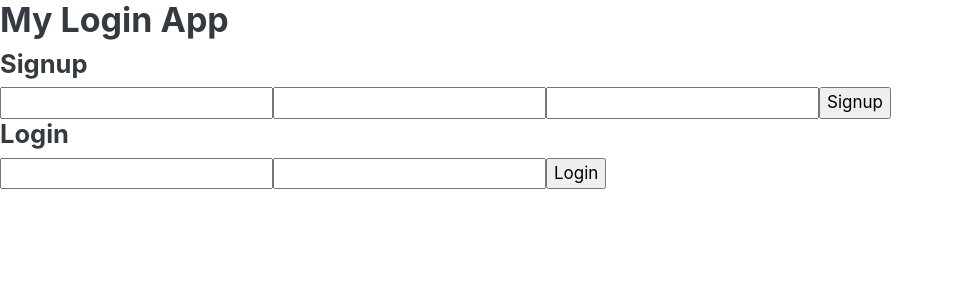
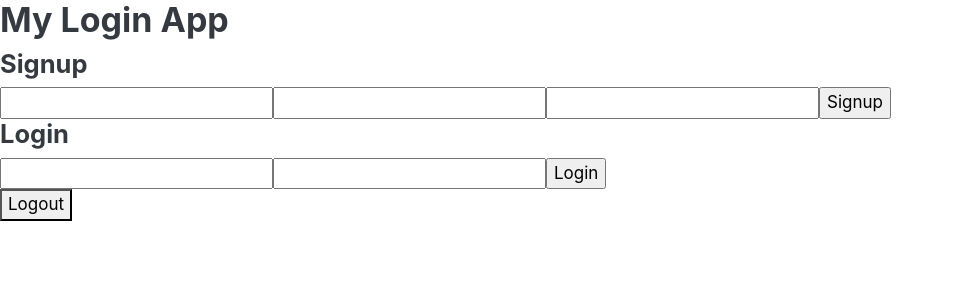
Before and after one commit to ChristopherZinger/Node_React_Mongo_Auth, a React (Create React App) app in the folder frontend/app/: page / in a window 1280 px wide. Shown: the top 300 px of the page, without its empty margins (0-954 px from the left). Built offline with nearby package versions, Linux system fonts and the light colour scheme.

Commit message:
frontend - added Logout component

```diff
--- a/frontend/app/src/App.js
+++ b/frontend/app/src/App.js
@@ -3,6 +3,7 @@ import './App.css';
 
 import Signup from './components/auth/Signup/Signup';
 import Login from './components/auth/Login/Login';
+import Logout from './components/auth/Logout/Logout';
 
 function App() {
   return (
@@ -10,6 +11,7 @@ function App() {
       <h2>My Login App</h2>
       <Signup />
       <Login />
+      <Logout />
     </div>
   );
 }
--- a/frontend/app/src/components/auth/Login/Login.js
+++ b/frontend/app/src/components/auth/Login/Login.js
@@ -33,6 +33,7 @@ const Login = (props) => {
         axios.post(url, data, headers)
             .then(res => {
                 props.login(res.data.accessToken, res.data.refreshToken)
+                console.log('Login Success.')
             })
             .catch(err => console.log(err))
     };
--- a/frontend/app/src/components/auth/Logout/Logout.js
+++ b/frontend/app/src/components/auth/Logout/Logout.js
@@ -0,0 +1,44 @@
+import React from 'react';
+import { connect } from 'react-redux';
+import axios from 'axios';
+
+const Logout = props => {
+
+
+    function handleLogout() {
+        // url
+        const url = 'http://localhost:4000/logout'
+        // headers
+        const headers = {
+            "Content-Type": "application/json"
+        }
+        // data
+        const data = {
+            "refreshToken": props.refreshToken,
+        }
+
+        if (props.refreshToken.length < 1) return console.log('You are not authenticated right now.')
+        // call logout
+        axios.post(url, data, headers)
+            .then(res => {
+                if (res.status === 204) {
+                    console.log("Logout success.")
+                }
+            })
+            .catch(err => console.log(err))
+    }
+
+    return (
+        <div>
+            <button onClick={handleLogout}>Logout</button>
+        </div>
+    )
+}
+
+const mapStateToProps = state => {
+    return {
+        refreshToken: state.auth.refreshToken,
+    }
+}
+
+export default connect(mapStateToProps)(Logout);
```
Also changed, not shown: 2 other files (tests, documents, lock files or other folders).
